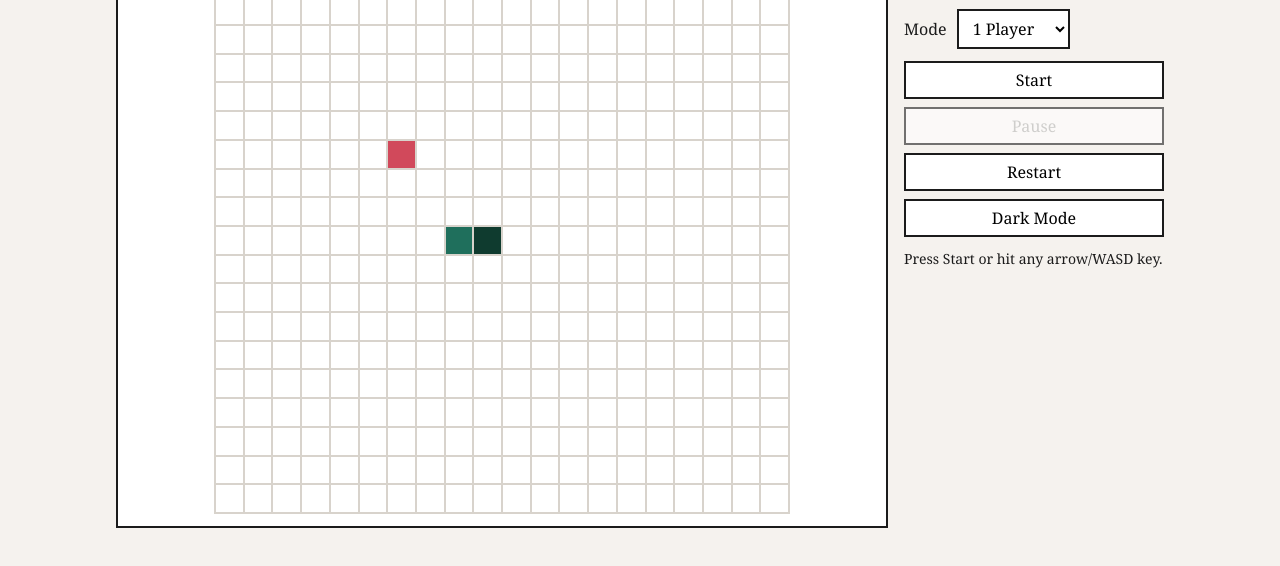
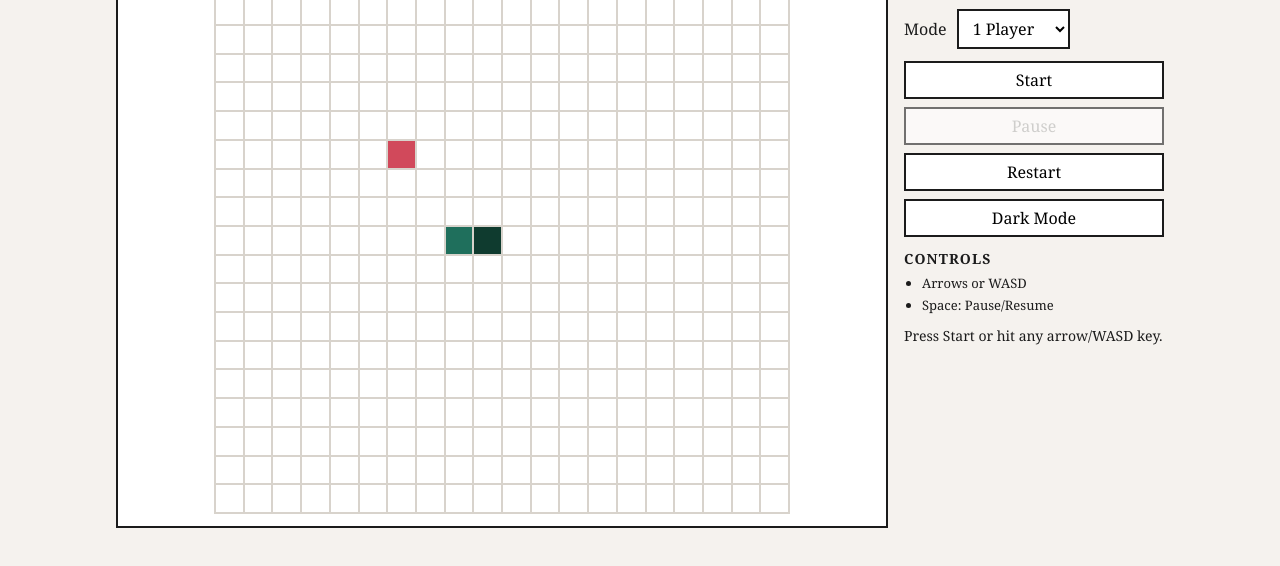
Before and after one commit to aadityad12/snake-game, a plain HTML site: page index.html in a window 1280 px wide. Shown: the part 174-740 px from the top of the page. Drawn offline with Linux system fonts and the light colour scheme.

Commit message:
Added control box

```diff
--- a/index.html
+++ b/index.html
@@ -47,6 +47,11 @@
             <button id="theme-toggle" type="button">Dark Mode</button>
           </section>
 
+          <section class="hints" aria-label="Controls">
+            <h2>Controls</h2>
+            <ul id="controls-hint"></ul>
+          </section>
+
           <section class="dpad p1" aria-label="On-screen controls player 1">
             <button data-dir="up" aria-label="Move up">▲</button>
             <div class="dpad-row">
--- a/src/game.js
+++ b/src/game.js
@@ -13,6 +13,7 @@ const scoreP2El = document.getElementById("score-p2");
 const highScoreEl = document.getElementById("high-score");
 const highScoreWrap = document.getElementById("high-score-wrap");
 const scoreLabel = document.getElementById("score-label");
+const controlsHint = document.getElementById("controls-hint");
 const modeSelect = document.getElementById("mode");
 const statusEl = document.getElementById("status");
 const startBtn = document.getElementById("start");
@@ -120,6 +121,18 @@ function render() {
 
   if (highScoreWrap) {
     highScoreWrap.classList.toggle("hidden", state.mode !== "single");
+  }
+
+  if (controlsHint) {
+    const hints =
+      state.mode === "multi"
+        ? [
+            "P1: WASD",
+            "P2: Arrow keys",
+            "Space: Pause/Resume",
+          ]
+        : ["Arrows or WASD", "Space: Pause/Resume"];
+    controlsHint.innerHTML = hints.map((hint) => `<li>${hint}</li>`).join("");
   }
 
   if (state.status === "ready") {
--- a/styles.css
+++ b/styles.css
@@ -225,3 +225,17 @@ h1 {
 .score.hidden {
   display: none;
 }
+.hints h2 {
+  margin: 0 0 6px;
+  font-size: 14px;
+  text-transform: uppercase;
+  letter-spacing: 0.08em;
+}
+
+.hints ul {
+  margin: 0;
+  padding-left: 18px;
+  display: grid;
+  gap: 4px;
+  font-size: 13px;
+}
```
Also changed, not shown: 1 other file.
